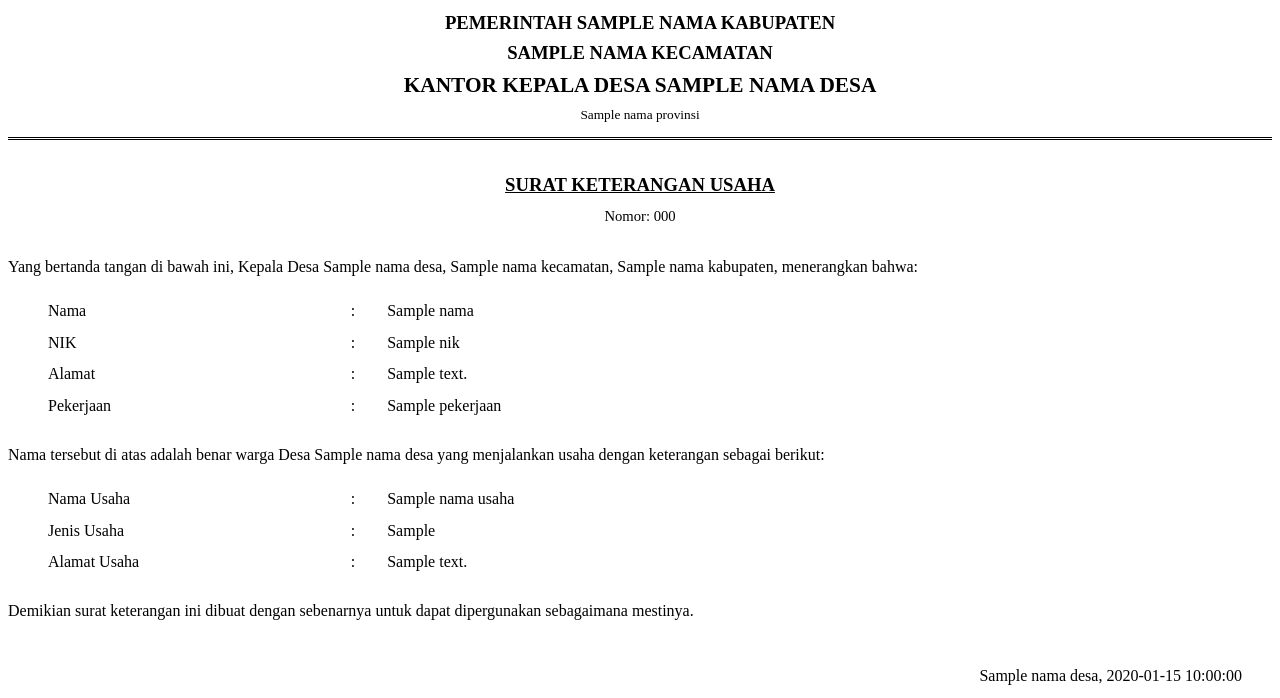
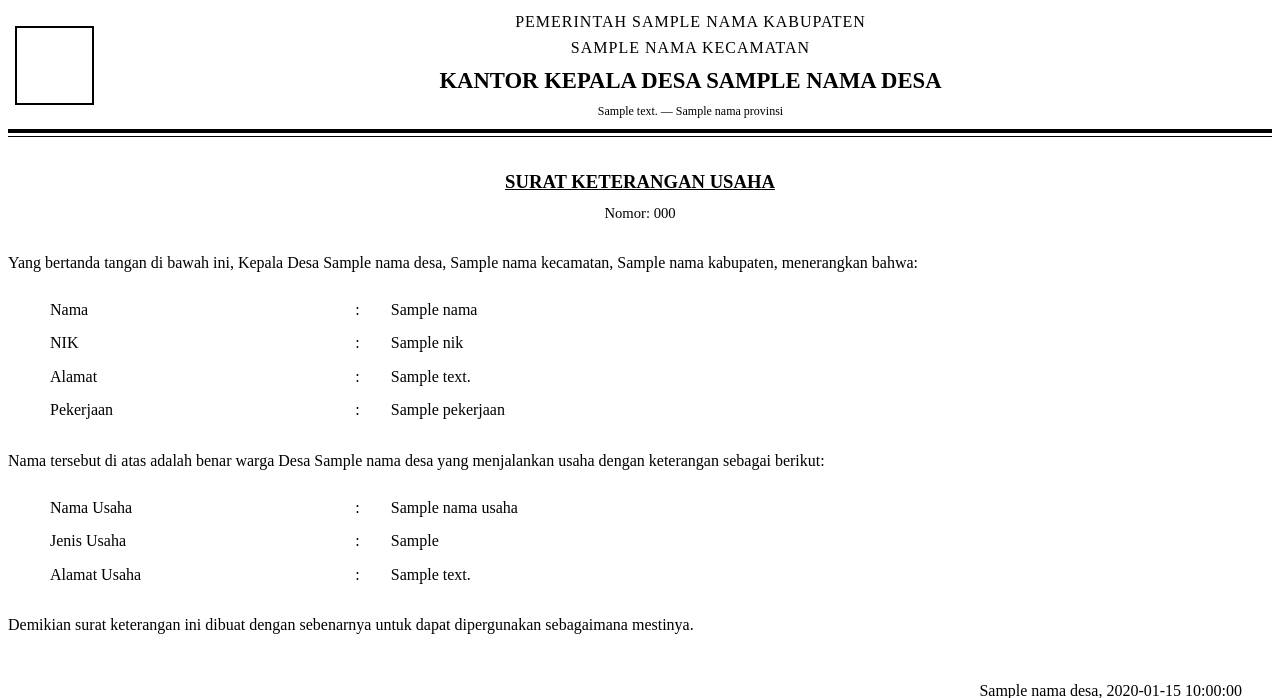
Before and after one commit to AdiSyahadi/agentchatbotdesa, a Python web app: template templates/surat_usaha.html in a window 1280 px wide. Shown: the top 698 px of the page. Run offline with Jinja, Linux system fonts and the light colour scheme; the template is opened without the code that fills it: most values are stand-ins (such as "Sample title", 1, 10 or a date in 2020).

Commit message:
fix: data-table class-based CSS (no nth-child), kop surat layout tabel + alamat_desa

```diff
--- a/app/config.py
+++ b/app/config.py
@@ -20,6 +20,7 @@ class Settings:
     NAMA_PROVINSI: str = os.getenv("NAMA_PROVINSI", "Jawa Barat")
     NAMA_KEPALA_DESA: str = os.getenv("NAMA_KEPALA_DESA", "Asep Santoso")
     NIP_KEPALA_DESA: str = os.getenv("NIP_KEPALA_DESA", "196501011990011001")
+    ALAMAT_DESA: str = os.getenv("ALAMAT_DESA", "Jl. Raya Desa No. 1")
 
     # Payment Gateway Switch: "midtrans" or "flip"
     PAYMENT_GATEWAY: str = os.getenv("PAYMENT_GATEWAY", "midtrans")
--- a/app/pdf_generator.py
+++ b/app/pdf_generator.py
@@ -60,6 +60,7 @@ def generate_pdf(jenis_surat: str, data: dict, nomor_surat: str) -> str:
         "nama_provinsi": settings.NAMA_PROVINSI,
         "nama_kepala_desa": settings.NAMA_KEPALA_DESA,
         "nip_kepala_desa": settings.NIP_KEPALA_DESA,
+        "alamat_desa": settings.ALAMAT_DESA,
     }
 
     html_content = template.render(context)
--- a/templates/surat_usaha.html
+++ b/templates/surat_usaha.html
@@ -13,26 +13,56 @@
             line-height: 1.6;
             color: #000;
         }
-        .kop-surat {
+        .kop-table {
+            width: 100%;
+            border-collapse: collapse;
+            margin-bottom: 6px;
+        }
+        .kop-logo-cell {
+            width: 90px;
             text-align: center;
-            border-bottom: 3px double #000;
-            padding-bottom: 10px;
+            vertical-align: middle;
+        }
+        .kop-logo-box {
+            width: 75px;
+            height: 75px;
+            border: 2px solid #000;
+            margin: 0 auto;
+        }
+        .kop-text-cell {
+            text-align: center;
+            vertical-align: middle;
+            padding-left: 10px;
+        }
+        .kop-kabupaten {
+            font-size: 12pt;
+            text-transform: uppercase;
+            margin: 0;
+            letter-spacing: 1px;
+        }
+        .kop-kecamatan {
+            font-size: 12pt;
+            text-transform: uppercase;
+            margin: 0;
+            letter-spacing: 1px;
+        }
+        .kop-desa {
+            font-size: 17pt;
+            font-weight: bold;
+            text-transform: uppercase;
+            margin: 3px 0;
+        }
+        .kop-alamat {
+            font-size: 9pt;
+            margin-top: 2px;
+        }
+        .kop-border-thick {
+            border-bottom: 4px solid #000;
+            margin-bottom: 3px;
+        }
+        .kop-border-thin {
+            border-bottom: 1px solid #000;
             margin-bottom: 20px;
-        }
-        .kop-surat h2 {
-            margin: 0;
-            font-size: 14pt;
-            text-transform: uppercase;
-        }
-        .kop-surat h3 {
-            margin: 0;
-            font-size: 16pt;
-            text-transform: uppercase;
-            font-weight: bold;
-        }
-        .kop-surat p {
-            margin: 2px 0;
-            font-size: 10pt;
         }
         .judul-surat {
             text-align: center;
@@ -54,22 +84,22 @@
         .data-table {
             width: 100%;
             margin-bottom: 20px;
-            border-collapse: collapse;
         }
-        .data-table td {
-            padding: 3px 5px 3px 0;
+        .td-label {
+            width: 25%;
+            padding: 3px 5px 3px 40px;
             vertical-align: top;
         }
-        .data-table td:first-child {
-            width: 25%;
-            padding-left: 40px;
-        }
-        .data-table td:nth-child(2) {
+        .td-colon {
             width: 5%;
             text-align: center;
+            padding: 3px 5px;
+            vertical-align: top;
         }
-        .data-table td:nth-child(3) {
+        .td-value {
             width: 70%;
+            padding: 3px 0;
+            vertical-align: top;
         }
         .ttd-section {
             margin-top: 40px;
@@ -92,12 +122,19 @@
     </style>
 </head>
 <body>
-    <div class="kop-surat">
-        <h2>Pemerintah {{ nama_kabupaten }}</h2>
-        <h2>{{ nama_kecamatan }}</h2>
-        <h3>Kantor Kepala Desa {{ nama_desa }}</h3>
-        <p>{{ nama_provinsi }}</p>
-    </div>
+    <table class="kop-table">
+        <tr>
+            <td class="kop-logo-cell"><div class="kop-logo-box"></div></td>
+            <td class="kop-text-cell">
+                <div class="kop-kabupaten">Pemerintah {{ nama_kabupaten }}</div>
+                <div class="kop-kecamatan">{{ nama_kecamatan }}</div>
+                <div class="kop-desa">Kantor Kepala Desa {{ nama_desa }}</div>
+                <div class="kop-alamat">{{ alamat_desa }} &mdash; {{ nama_provinsi }}</div>
+            </td>
+        </tr>
+    </table>
+    <div class="kop-border-thick"></div>
+    <div class="kop-border-thin"></div>
 
     <div class="judul-surat">Surat Keterangan Usaha</div>
     <div class="nomor-surat">Nomor: {{ nomor_surat }}</div>
@@ -107,10 +144,10 @@
     </div>
 
     <table class="data-table">
-        <tr><td>Nama</td><td>:</td><td>{{ nama }}</td></tr>
-        <tr><td>NIK</td><td>:</td><td>{{ nik }}</td></tr>
-        <tr><td>Alamat</td><td>:</td><td>{{ alamat }}</td></tr>
-        <tr><td>Pekerjaan</td><td>:</td><td>{{ pekerjaan }}</td></tr>
+        <tr><td class="td-label">Nama</td><td class="td-colon">:</td><td class="td-value">{{ nama }}</td></tr>
+        <tr><td class="td-label">NIK</td><td class="td-colon">:</td><td class="td-value">{{ nik }}</td></tr>
+        <tr><td class="td-label">Alamat</td><td class="td-colon">:</td><td class="td-value">{{ alamat }}</td></tr>
+        <tr><td class="td-label">Pekerjaan</td><td class="td-colon">:</td><td class="td-value">{{ pekerjaan }}</td></tr>
     </table>
 
     <div class="isi-surat">
@@ -118,9 +155,9 @@
     </div>
 
     <table class="data-table">
-        <tr><td>Nama Usaha</td><td>:</td><td>{{ nama_usaha }}</td></tr>
-        <tr><td>Jenis Usaha</td><td>:</td><td>{{ jenis_usaha }}</td></tr>
-        <tr><td>Alamat Usaha</td><td>:</td><td>{{ alamat_usaha }}</td></tr>
+        <tr><td class="td-label">Nama Usaha</td><td class="td-colon">:</td><td class="td-value">{{ nama_usaha }}</td></tr>
+        <tr><td class="td-label">Jenis Usaha</td><td class="td-colon">:</td><td class="td-value">{{ jenis_usaha }}</td></tr>
+        <tr><td class="td-label">Alamat Usaha</td><td class="td-colon">:</td><td class="td-value">{{ alamat_usaha }}</td></tr>
     </table>
 
     <div class="isi-surat">
```
Also changed, not shown: templates/domisili.html (+74 -37 lines), templates/sktm.html (+74 -37 lines).
